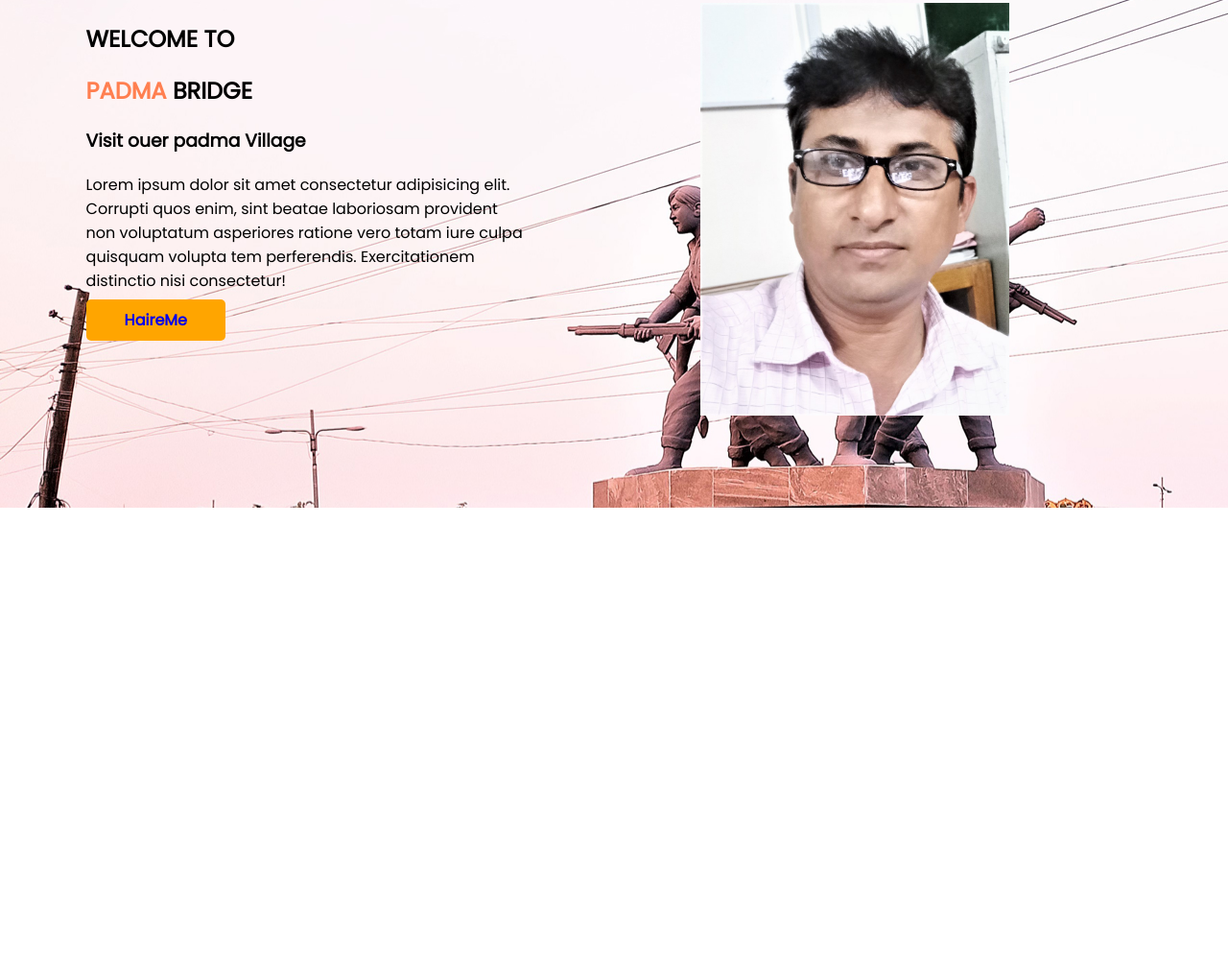
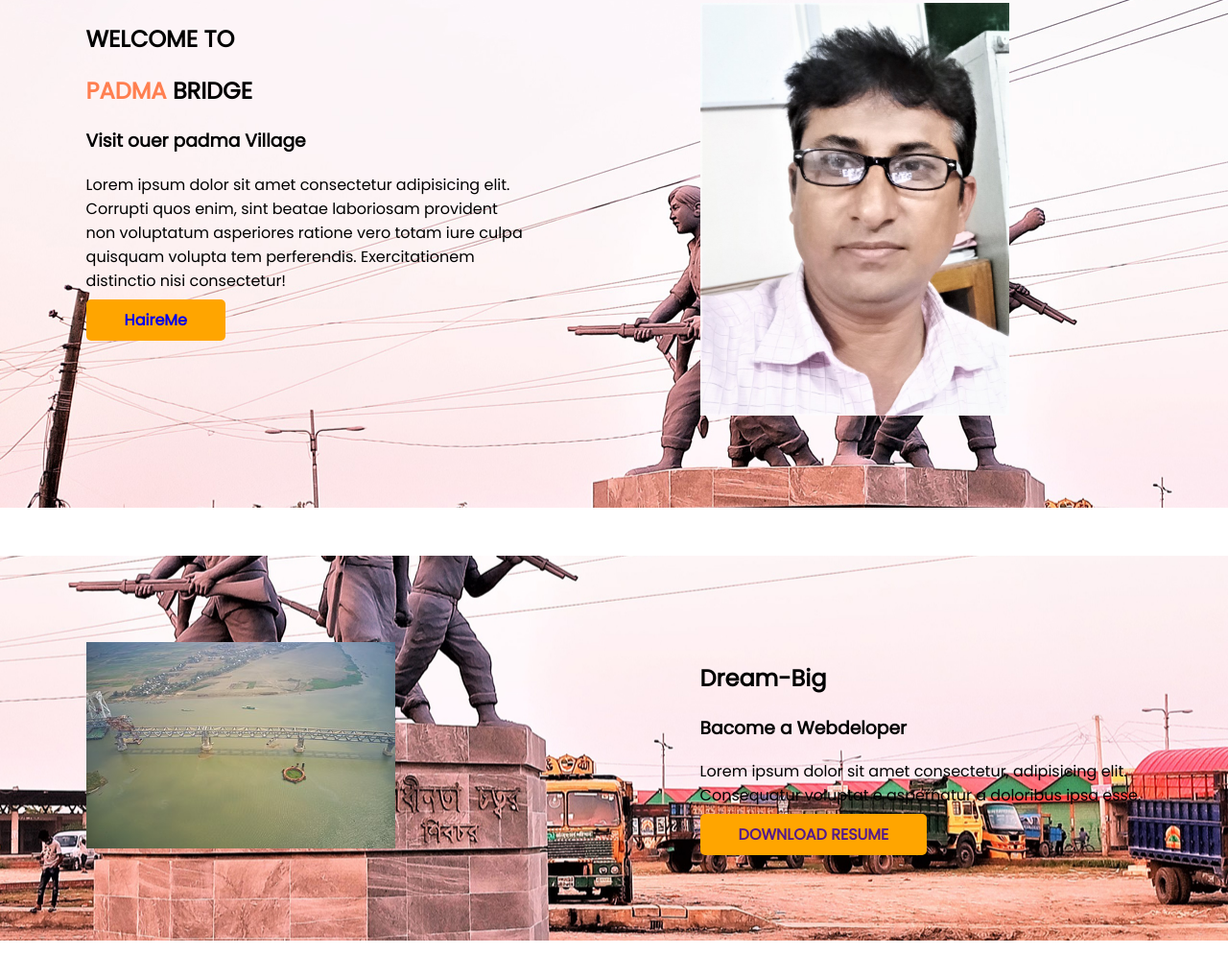
Before and after one commit to BabulKumar2022/myportfolio, a plain HTML site: page index.html in a window 1280 px wide. Shown: the part 87-1106 px from the top of the page at 96% size. Before the commit the page ends 800 px from the top, so only its background shows below. Drawn offline with Linux system fonts and the light colour scheme.

Commit message:
dream added

```diff
--- a/index.html
+++ b/index.html
@@ -24,6 +24,20 @@
             <img src="images/3.jpgk.jpg" alt="">
         </div>
     </section>
+    <section class="dream-big">
+        <div class="half-width">
+            <img src="images/Padma_Bridge_03.jpg" alt="">
+        </div>
+        <div class="half-width">
+            <h1> Dream-Big</h1>
+            <h3> Bacome a Webdeloper</h3>
+            <p>Lorem ipsum dolor sit amet consectetur,
+                adipisicing elit. Consequatur voluptat
+                e aspernatur a doloribus ipsa esse.</p>
+                <a class=link_btn target="_blank" href="">DOWNLOAD RESUME</a>
+        </div>
+
+    </section>
 
 
 </body>
--- a/style.css
+++ b/style.css
@@ -7,6 +7,7 @@ body {
 }
 section {
   display: flex;
+  margin-bottom: 50px;
 }
 .half-width {
   width: 50%;
@@ -27,3 +28,8 @@ section {
   background-image: url(images/4.jpg);
   background-repeat: no-repeat;
 }
+.dream-big {
+  background-image: url(images/4.jpg);
+  background-repeat: no-repeat;
+  background-position: right;
+}
```
